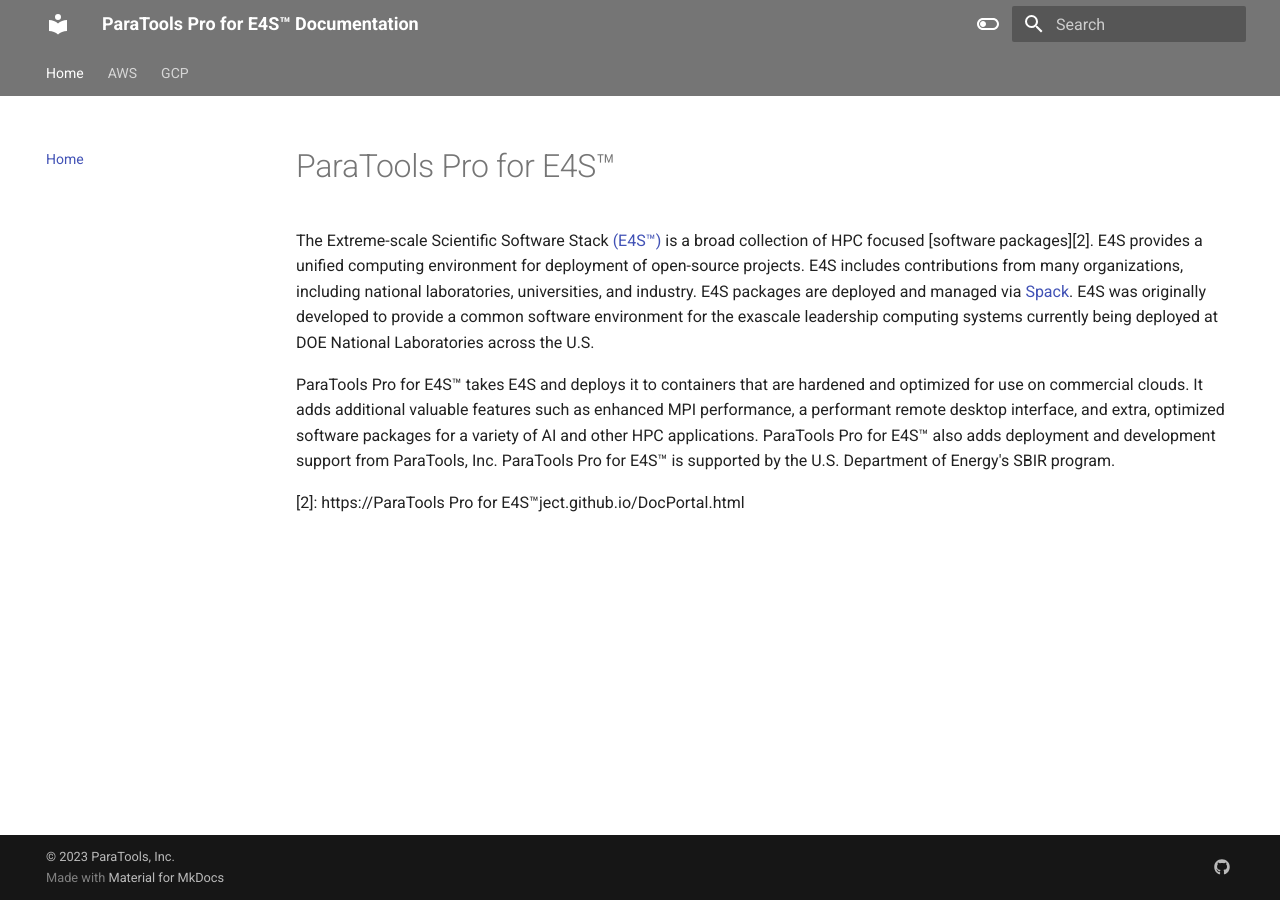
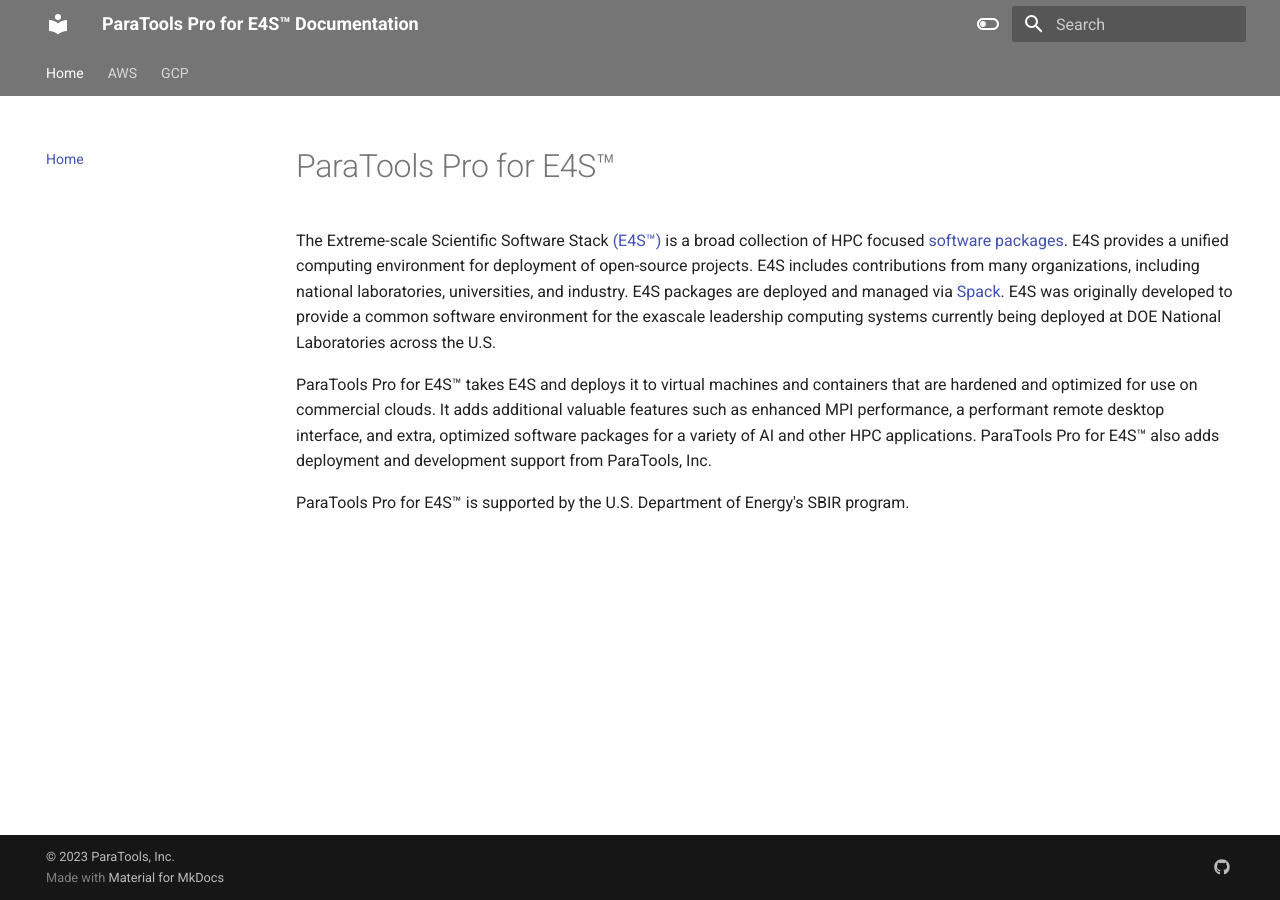
Before and after one commit to ParaToolsInc/ParaToolsPro, an MkDocs documentation site: the page built from docs/index.md, in a window 1280 px wide. Built offline with MkDocs 1.6.1 and Material for MkDocs 9.7.7, drawn with Linux system fonts in a browser that asks for light colours.

Commit message:
Fix link and issues on first landing page

```diff
--- a/docs/index.md
+++ b/docs/index.md
@@ -4,8 +4,10 @@
 
 The Extreme-scale Scientific Software Stack [(E4S™)][1] is a broad collection of HPC focused [software packages][2]. E4S provides a unified computing environment for deployment of open-source projects. E4S includes contributions from many organizations, including national laboratories, universities, and industry. E4S packages are deployed and managed via [Spack][3]. E4S was originally developed to provide a common software environment for the exascale leadership computing systems currently being deployed at DOE National Laboratories across the U.S.
 
-ParaTools Pro for E4S™ takes E4S and deploys it to containers that are hardened and optimized for use on commercial clouds. It adds additional valuable features such as enhanced MPI performance, a performant remote desktop interface, and extra, optimized software packages for a variety of AI and other HPC applications. ParaTools Pro for E4S™ also adds deployment and development support from ParaTools, Inc. ParaTools Pro for E4S™ is supported by the U.S. Department of Energy's SBIR program.
+ParaTools Pro for E4S™ takes E4S and deploys it to virtual machines and containers that are hardened and optimized for use on commercial clouds. It adds additional valuable features such as enhanced MPI performance, a performant remote desktop interface, and extra, optimized software packages for a variety of AI and other HPC applications. ParaTools Pro for E4S™ also adds deployment and development support from ParaTools, Inc.
+
+ParaTools Pro for E4S™ is supported by the U.S. Department of Energy's SBIR program.
 
 [1]: https://www.e4s.io
-[2]: https://ParaTools Pro for E4S™ject.github.io/DocPortal.html
+[2]: https://e4s-project.github.io/DocPortal.html
 [3]: https://github.com/spack/spack
```
